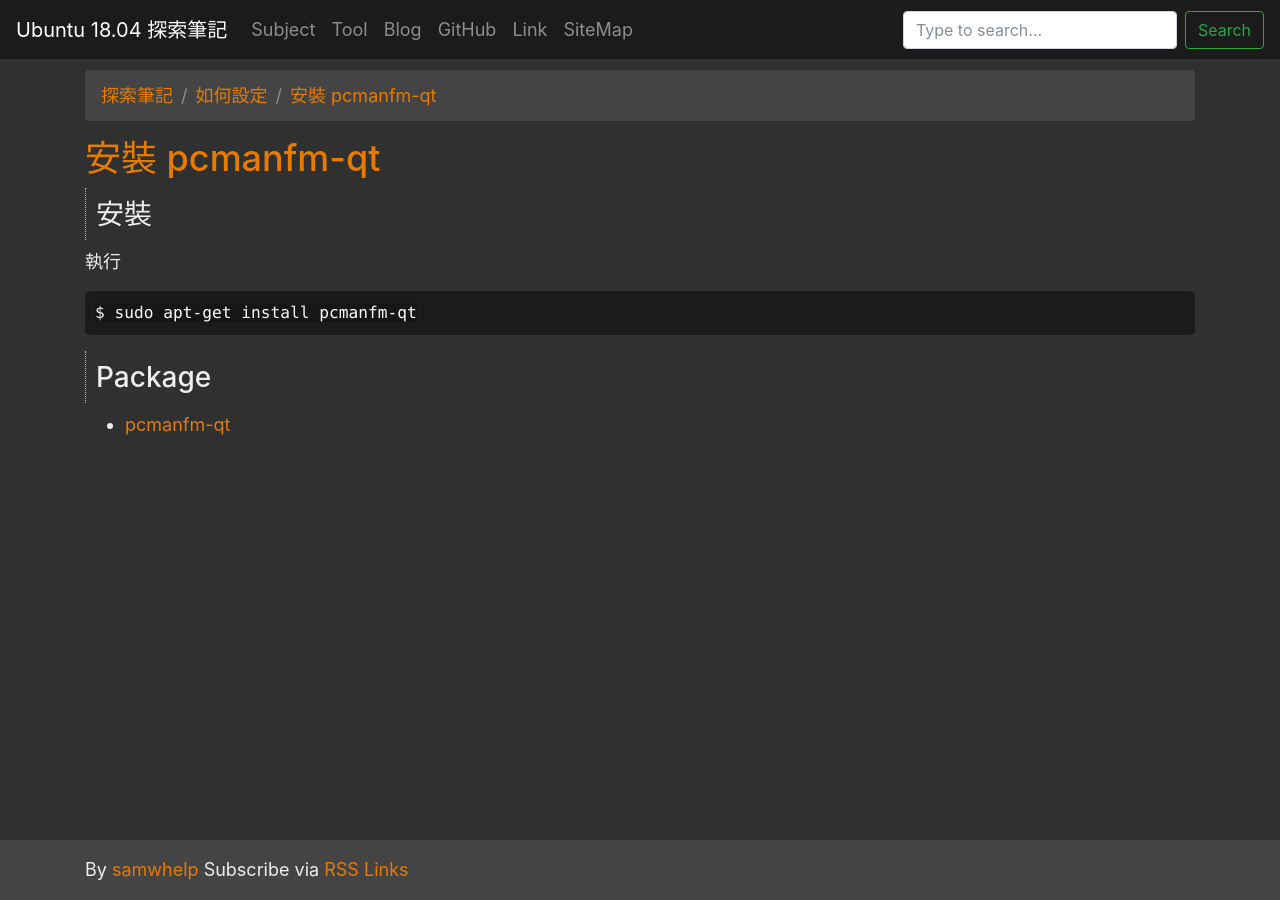
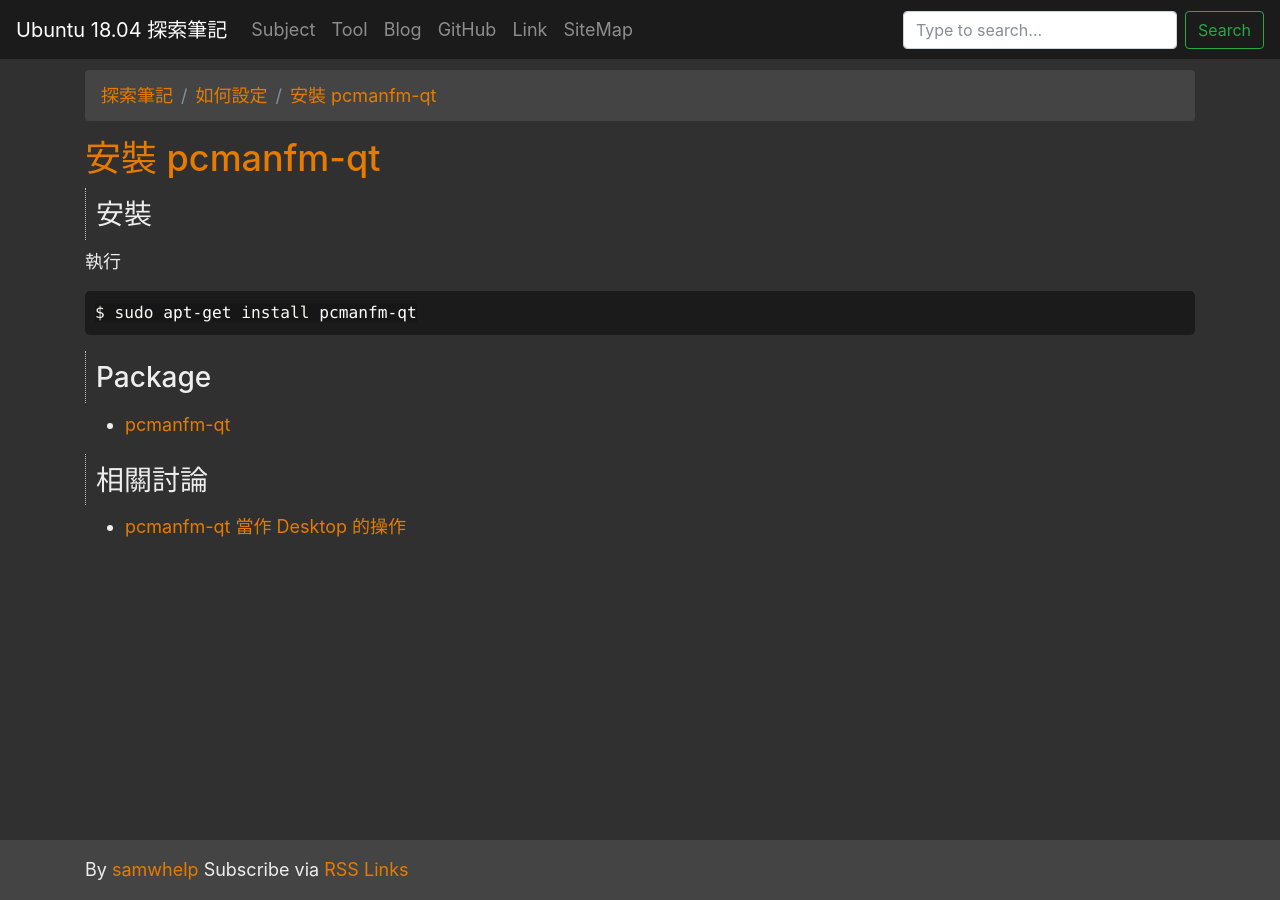
Before and after one commit to samwhelp/note-ubuntu-18.04, a Jekyll site: the page built from read/howto/install-tool/pcmanfm-qt/index.md, in a window 1280 px wide. Built offline with Jekyll 4.4.1, drawn with Linux system fonts in a browser that asks for light colours; nearby versions of some CDN libraries.

Commit message:
add link

```diff
--- a/read/howto/install-tool/pcmanfm-qt/index.md
+++ b/read/howto/install-tool/pcmanfm-qt/index.md
@@ -23,3 +23,8 @@ $ sudo apt-get install pcmanfm-qt
 ## Package
 
 * [pcmanfm-qt](https://packages.ubuntu.com/bionic/pcmanfm-qt)
+
+
+## 相關討論
+
+* [pcmanfm-qt 當作 Desktop 的操作](/note-ubuntu-18.04/read/subject/lxqt/pcmanfm-qt/desktop)
```
